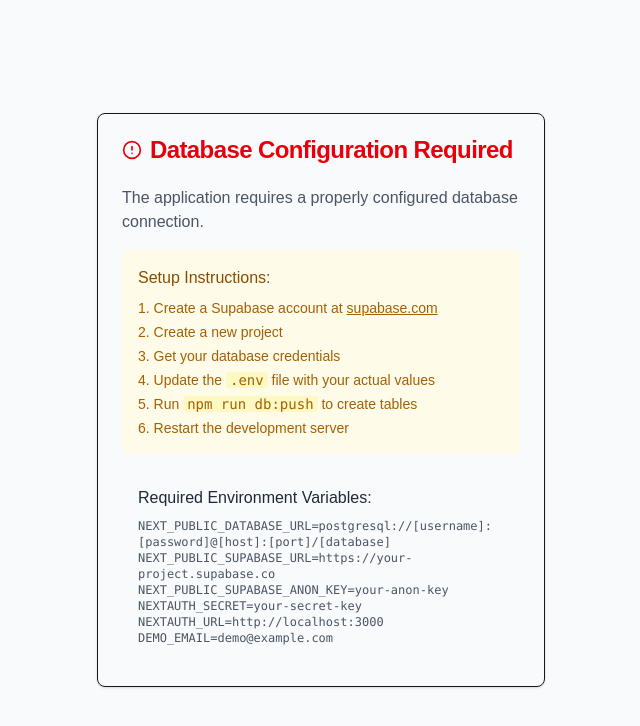
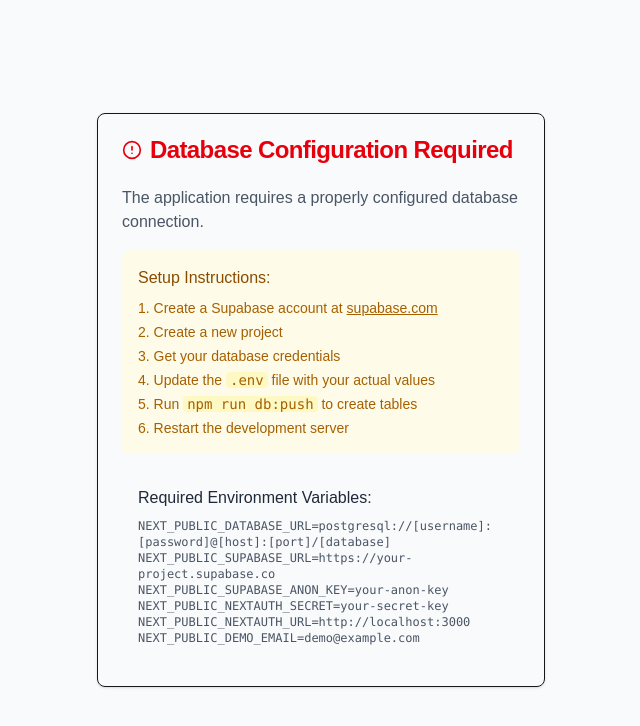
Before and after one commit to shivamy009/esahayak, a Next.js app: page /database-error in a window 1280 px wide. Shown: the top 726 px of the page, without its empty margins (319-959 px from the left). Built offline with nearby package versions, Linux system fonts and the light colour scheme.

Commit message:
refactor: update environment variable references to NEXT_PUBLIC_ prefix for consistency and clarity

```diff
--- a/app/api/auth/[...nextauth]/route.ts
+++ b/app/api/auth/[...nextauth]/route.ts
@@ -10,7 +10,7 @@ const handler = NextAuth({
       async authorize() {
         return {
           id: 'demo-user-id',
-          email: process.env.DEMO_EMAIL || 'demo@example.com',
+          email: process.env.NEXT_PUBLIC_DEMO_EMAIL || 'demo@example.com',
           name: 'Demo User',
           role: 'admin',
         };
--- a/app/api/health/route.ts
+++ b/app/api/health/route.ts
@@ -3,7 +3,7 @@ import { NextResponse } from 'next/server';
 export async function GET() {
   const requiredEnvVars = [
     'NEXT_PUBLIC_DATABASE_URL',
-    'NEXTAUTH_SECRET',
+    'NEXT_PUBLIC_NEXTAUTH_SECRET',
   ];
 
   const missing = requiredEnvVars.filter(key => {
--- a/app/database-error/page.tsx
+++ b/app/database-error/page.tsx
@@ -36,9 +36,9 @@ export default function DatabaseError() {
 {`NEXT_PUBLIC_DATABASE_URL=postgresql://[username]:[password]@[host]:[port]/[database]
 NEXT_PUBLIC_SUPABASE_URL=https://your-project.supabase.co
 NEXT_PUBLIC_SUPABASE_ANON_KEY=your-anon-key
-NEXTAUTH_SECRET=your-secret-key
-NEXTAUTH_URL=http://localhost:3000
-DEMO_EMAIL=demo@example.com`}
+NEXT_PUBLIC_NEXTAUTH_SECRET=your-secret-key
+NEXT_PUBLIC_NEXTAUTH_URL=http://localhost:3000
+NEXT_PUBLIC_DEMO_EMAIL=demo@example.com`}
             </code>
           </div>
         </CardContent>
--- a/components/environment-checker.tsx
+++ b/components/environment-checker.tsx
@@ -26,7 +26,7 @@ export function EnvironmentChecker() {
     } catch (error) {
       setEnvStatus({
         configured: false,
-        missing: ['NEXT_PUBLIC_DATABASE_URL', 'NEXTAUTH_SECRET'],
+        missing: ['NEXT_PUBLIC_DATABASE_URL', 'NEXT_PUBLIC_NEXTAUTH_SECRET'],
       });
     }
   };
@@ -38,11 +38,11 @@ NEXT_PUBLIC_SUPABASE_URL=your_supabase_project_url
 NEXT_PUBLIC_SUPABASE_ANON_KEY=your_NEXT_PUBLIC_SUPABASE_ANON_KEY
 
 # Auth
-NEXTAUTH_URL=http://localhost:3000
-NEXTAUTH_SECRET=your_nextauth_secret_key
+NEXT_PUBLIC_NEXTAUTH_URL=http://localhost:3000
+NEXT_PUBLIC_NEXTAUTH_SECRET=your_NEXT_PUBLIC_NEXTAUTH_SECRET_key
 
 # Demo login
-DEMO_EMAIL=demo@example.com`;
+NEXT_PUBLIC_DEMO_EMAIL=demo@example.com`;
 
     navigator.clipboard.writeText(template);
     setCopied(true);
@@ -101,7 +101,7 @@ DEMO_EMAIL=demo@example.com`;
           <ol className="text-sm text-yellow-700 space-y-1 list-decimal list-inside">
             <li>Copy the environment template below to your <code className="bg-yellow-100 px-1 rounded">.env</code> file</li>
             <li>Replace placeholder values with your actual Supabase credentials</li>
-            <li>Generate a random secret for NEXTAUTH_SECRET: <code className="bg-yellow-100 px-1 rounded">node -e "console.log(require('crypto').randomBytes(32).toString('hex'))"</code></li>
+            <li>Generate a random secret for NEXT_PUBLIC_NEXTAUTH_SECRET: <code className="bg-yellow-100 px-1 rounded">node -e "console.log(require('crypto').randomBytes(32).toString('hex'))"</code></li>
             <li>Run <code className="bg-yellow-100 px-1 rounded">npm run db:push</code></li>
             <li>Restart the development server</li>
           </ol>
@@ -127,11 +127,11 @@ NEXT_PUBLIC_SUPABASE_URL=your_supabase_project_url
 NEXT_PUBLIC_SUPABASE_ANON_KEY=your_NEXT_PUBLIC_SUPABASE_ANON_KEY
 
 # Auth
-NEXTAUTH_URL=http://localhost:3000
-NEXTAUTH_SECRET=your_nextauth_secret_key
+NEXT_PUBLIC_NEXTAUTH_URL=http://localhost:3000
+NEXT_PUBLIC_NEXTAUTH_SECRET=your_NEXT_PUBLIC_NEXTAUTH_SECRET_key
 
 # Demo login
-DEMO_EMAIL=demo@example.com`}
+NEXT_PUBLIC_DEMO_EMAIL=demo@example.com`}
           </pre>
         </div>
 
--- a/lib/auth/config.ts
+++ b/lib/auth/config.ts
@@ -11,7 +11,7 @@ export const { handlers, auth, signIn, signOut } = NextAuth({
         // Simple demo login that always works
         return {
           id: 'demo-user-id',
-          email: process.env.DEMO_EMAIL || 'demo@example.com',
+          email: process.env.NEXT_PUBLIC_DEMO_EMAIL || 'demo@example.com',
           name: 'Demo User',
           role: 'admin',
         };
```
Also changed, not shown: 1 other file (tests, documents, lock files or other folders).
